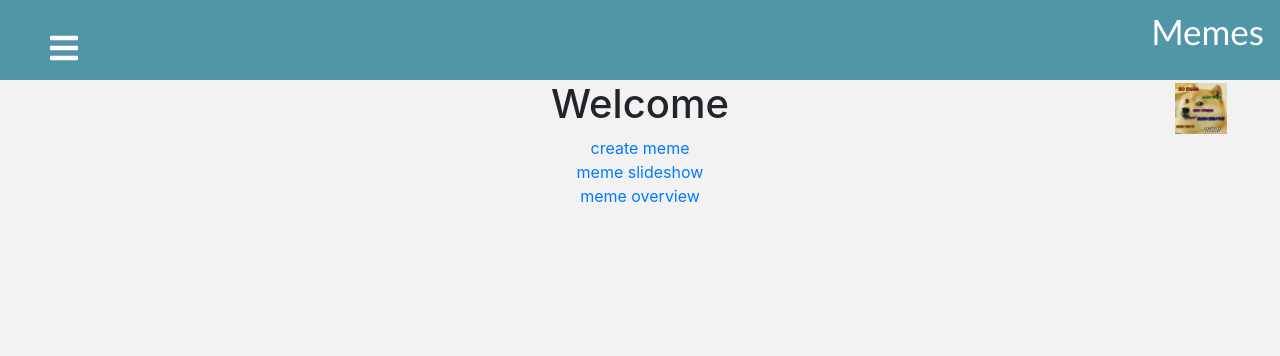
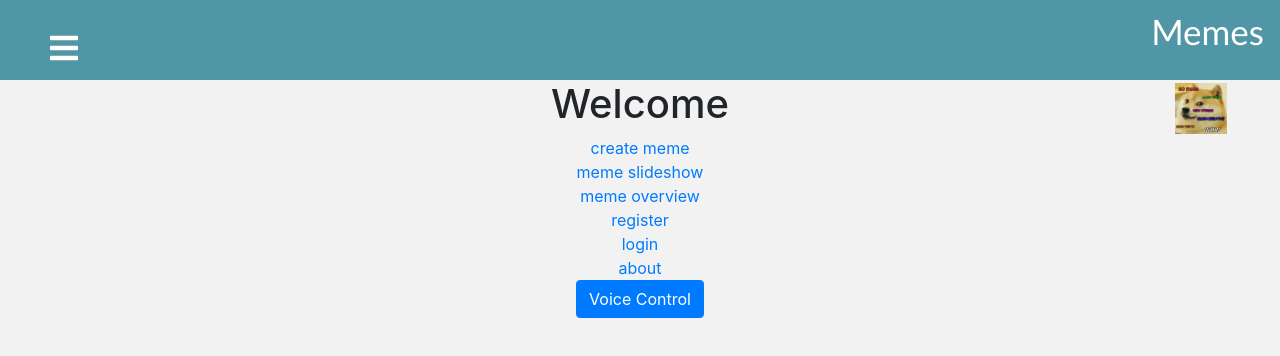
Before and after one commit to fkropfhamer/omm-client, a React (Create React App) app: page / in a window 1280 px wide. Shown: the top 356 px of the page. Built offline with nearby package versions, Linux system fonts and the light colour scheme.

Commit message:
added voice control

```diff
--- a/src/App.tsx
+++ b/src/App.tsx
@@ -47,9 +47,8 @@ function App() {
         <Route path="/login" render={props => <Login {...props} />} />
         <Route path="/register" render={props => <Register {...props} />} />
         <Route path="/profile/:jwt" render={props => <Profile {...props} />} />
-        <Route path="/">
-          <Home />
-        </Route>
+        <Route path="/" render={props => <Home {...props} />}/>
+
       </Switch>
     </Router>
   );
--- a/src/components/Home.tsx
+++ b/src/components/Home.tsx
@@ -1,13 +1,45 @@
-import { Link } from "react-router-dom";
+import React from "react";
+import { Link, RouteComponentProps } from "react-router-dom";
 import "../css/Display.css"
+import VoiceControlButton from "./VoiceControlButton";
 
-export default function Home() {
+export default function Home(props: RouteComponentProps) {
+    function onSpeech(result: string) {
+        if (result.includes('slideshow')) {
+            props.history.push('/meme/slideshow');
+        }
+
+        if (result.includes('create')) {
+            props.history.push('/template/create');
+        }
+
+        if (result.includes('overview')) {
+            props.history.push('/meme/overview');
+        }
+
+        if (result.includes('login')) {
+            props.history.push('/login');
+        }
+
+        if (result.includes('register')) {
+            props.history.push('/register');
+        }
+
+        if (result.includes('about')) {
+            props.history.push('/about');
+        }
+    }
+
     return (
         <div className="displayWindow">
             <h1>Welcome</h1>
             <Link to="/template/create">create meme</Link><br />
             <Link to="/meme/slideshow">meme slideshow</Link><br />
             <Link to="/meme/overview">meme overview</Link><br />
+            <Link to="/register">register</Link><br />
+            <Link to="/login">login</Link><br />
+            <Link to="/about">about</Link><br />
+            <VoiceControlButton onSpeech={onSpeech} />
         </div>
     )
 }
--- a/src/components/SpeechRecognitionButton.tsx
+++ b/src/components/SpeechRecognitionButton.tsx
@@ -1,4 +1,5 @@
 import React, {useState} from "react";
+import { Button } from 'react-bootstrap';
 
 interface Props {
     onSpeech: (recognition: string) => void
@@ -42,5 +43,5 @@ export default function SpeechRecognitionButton(props: Props) {
     }
 
 
-    return <button disabled={isRecording} onClick={onClick}>{props.children}</button>;
+    return <Button disabled={isRecording} onClick={onClick}>{props.children}</Button>;
 }
--- a/src/components/meme/EditMeme.tsx
+++ b/src/components/meme/EditMeme.tsx
@@ -8,6 +8,7 @@ import AddImageModal from "./AddImageModal";
 import PopularTemplateSelector from "./TemplateSelector";
 import TextEditor from "./TextEditor"
 import DescribeButton from "../../util/DescribeButton";
+import VoiceControlButton from "../VoiceControlButton";
 
 interface Text {
     text: string,
@@ -84,6 +85,7 @@ export default class EditMeme extends React.Component<RouteComponentProps<RouteP
         this.showAddImageModal = this.showAddImageModal.bind(this);
         this.addImageToMeme = this.addImageToMeme.bind(this);
         this.setPrivate = this.setPrivate.bind(this);
+        this.onSpeech = this.onSpeech.bind(this);
     }
 
     async componentDidMount() {
@@ -127,7 +129,7 @@ export default class EditMeme extends React.Component<RouteComponentProps<RouteP
         });
     }
 
-    private async onCreateOnServer(event: React.MouseEvent<HTMLButtonElement, MouseEvent>) {
+    private async onCreateOnServer(event?: React.MouseEvent<HTMLButtonElement, MouseEvent>) {
 
         const res = await fetch(apiEndpointUrl + 'meme', {
             method: 'POST',
@@ -165,7 +167,7 @@ export default class EditMeme extends React.Component<RouteComponentProps<RouteP
         document.body.removeChild(link);
     }
 
-    private onCreateLocally(event: React.MouseEvent<HTMLButtonElement, MouseEvent>) {
+    private onCreateLocally(event?: React.MouseEvent<HTMLButtonElement, MouseEvent>) {
         if (this.state.name !== '') {
             this.downloadPNG(this.state.name + '.png')
         }
@@ -311,6 +313,28 @@ export default class EditMeme extends React.Component<RouteComponentProps<RouteP
         this.setState({ isPrivate });
     }
 
+    private onSpeech(result: string) {
+        if (result.includes('add') && result.includes('text')) {
+            this.addText();
+        }
+
+        if (result.includes('add') && result.includes('image')) {
+            this.showAddImageModal();
+        }
+
+        if (result.includes('remove') && result.includes('text')) {
+            this.removeText(this.state.texts.length - 1);
+        }
+
+        if (result.includes('create') && result.includes('server')) {
+            this.onCreateOnServer();
+        }
+
+        if ((result.includes('create') && (result.includes('local') || result.includes('locally'))) || result.includes('download')) {
+            this.onCreateLocally();
+        }
+    }
+
     render() {
         return (
             <div>
@@ -346,7 +370,7 @@ export default class EditMeme extends React.Component<RouteComponentProps<RouteP
                 </div>
                 <AddImageModal title={"Choose the positon of new Image relative to current Image"}
                         ref={this.addImageModal} addImageToMeme={(position,file) => this.addImageToMeme(position ,file)}></AddImageModal>
-
+                <VoiceControlButton onSpeech={this.onSpeech} />
             </div>
         )
     }
--- a/src/components/meme/MemeSlideShow.tsx
+++ b/src/components/meme/MemeSlideShow.tsx
@@ -2,6 +2,7 @@ import {useEffect, useState} from "react";
 import {apiEndpointUrl} from "../../constants";
 import Meme from "./Meme";
 import {Button, Col, Dropdown, Row} from "react-bootstrap";
+import VoiceControlButton from '../VoiceControlButton';
 
 
 export default function MemeSlideShow() {
@@ -27,6 +28,20 @@ export default function MemeSlideShow() {
 
     function onNext() {
         setCurrentMemeIndex((currentMemeIndex + 1) % memes.length);
+    }
+
+    function onSpeech(result: string) {
+        if (result.includes('previous')) {
+            onPrev();
+        }
+
+        if (result.includes('next')) {
+            onNext();
+        }
+
+        if (result.includes('random')) {
+            onRandom();
+        }
     }
 
 
@@ -109,10 +124,10 @@ export default function MemeSlideShow() {
                     </Row>
                 </div>
                 <Meme meme={currentMeme}/>
+                <VoiceControlButton onSpeech={onSpeech} />
                 <button onClick={onPrev}>pref</button>
                 <button onClick={onNext}>next</button>
                 <button onClick={onRandom}>random</button>
-
             </div> : 'loading'}
     </div>
 }
```
